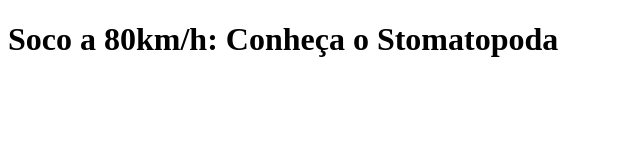
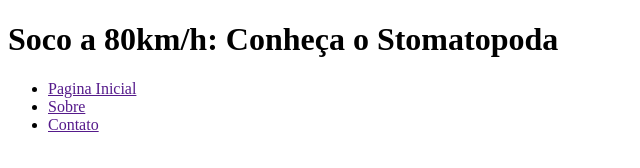
Before and after one commit to sergiomos/trybe-exercises, a plain HTML site: page bloco_3/dia_4/exercicios.html in a window 1280 px wide. Shown: the whole page, without its empty margins (0-640 px from the left). Drawn offline with Linux system fonts and the light colour scheme.

Commit message:
adicionando um conjunto de links

```diff
--- a/bloco_3/dia_4/exercicios.html
+++ b/bloco_3/dia_4/exercicios.html
@@ -6,5 +6,21 @@
   </head>
   <body>
     <h1>Soco a 80km/h: Conheça o Stomatopoda</h1>
+
+    <nav>
+      <ul>
+        <li>
+          <a href="">Pagina Inicial</a>
+        </li>
+
+        <li>
+          <a href="">Sobre</a>
+        </li>
+
+        <li>
+          <a href="">Contato</a>
+        </li>
+      </ul>
+    </nav>
   </body>
 </html>
```
